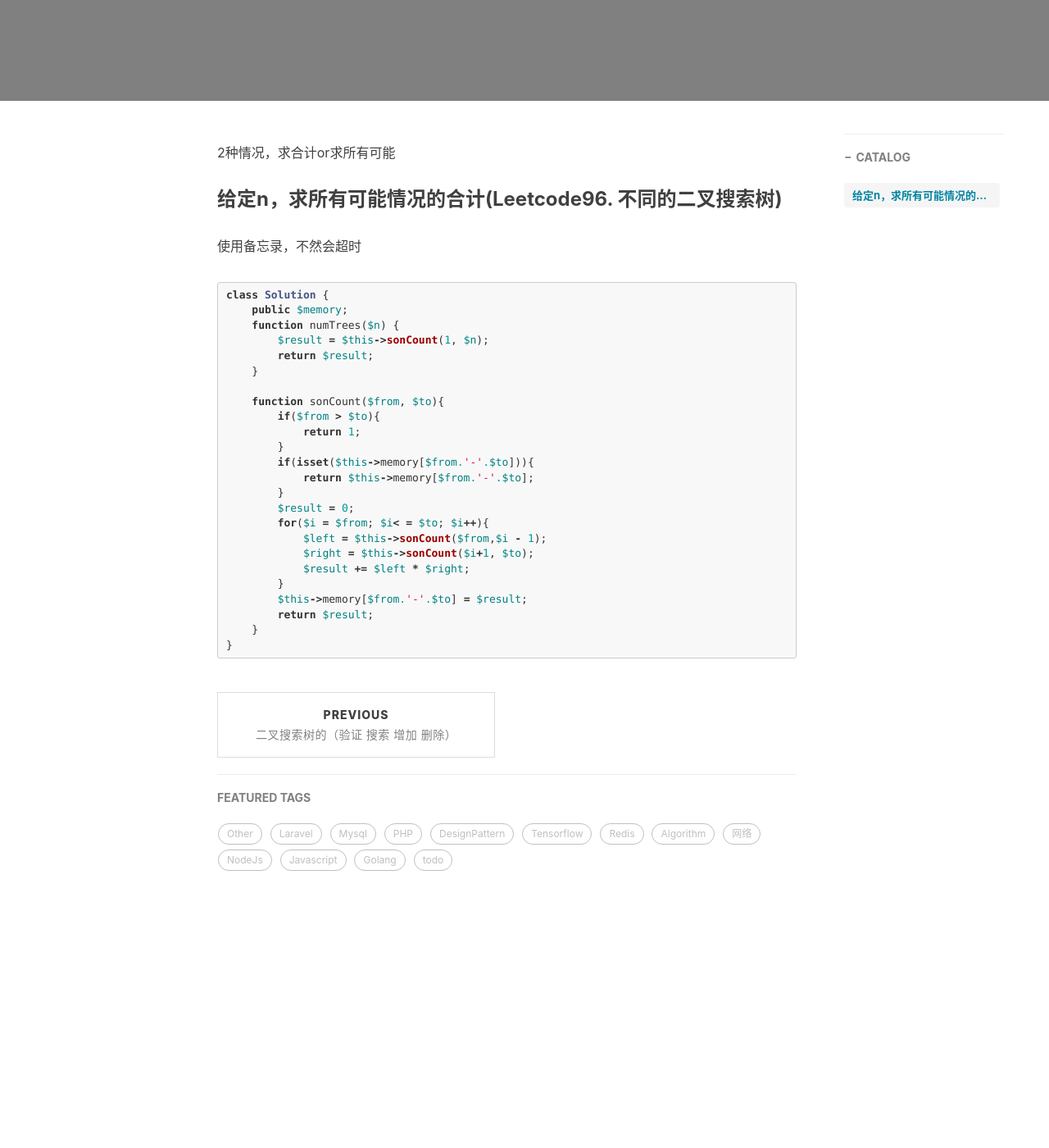
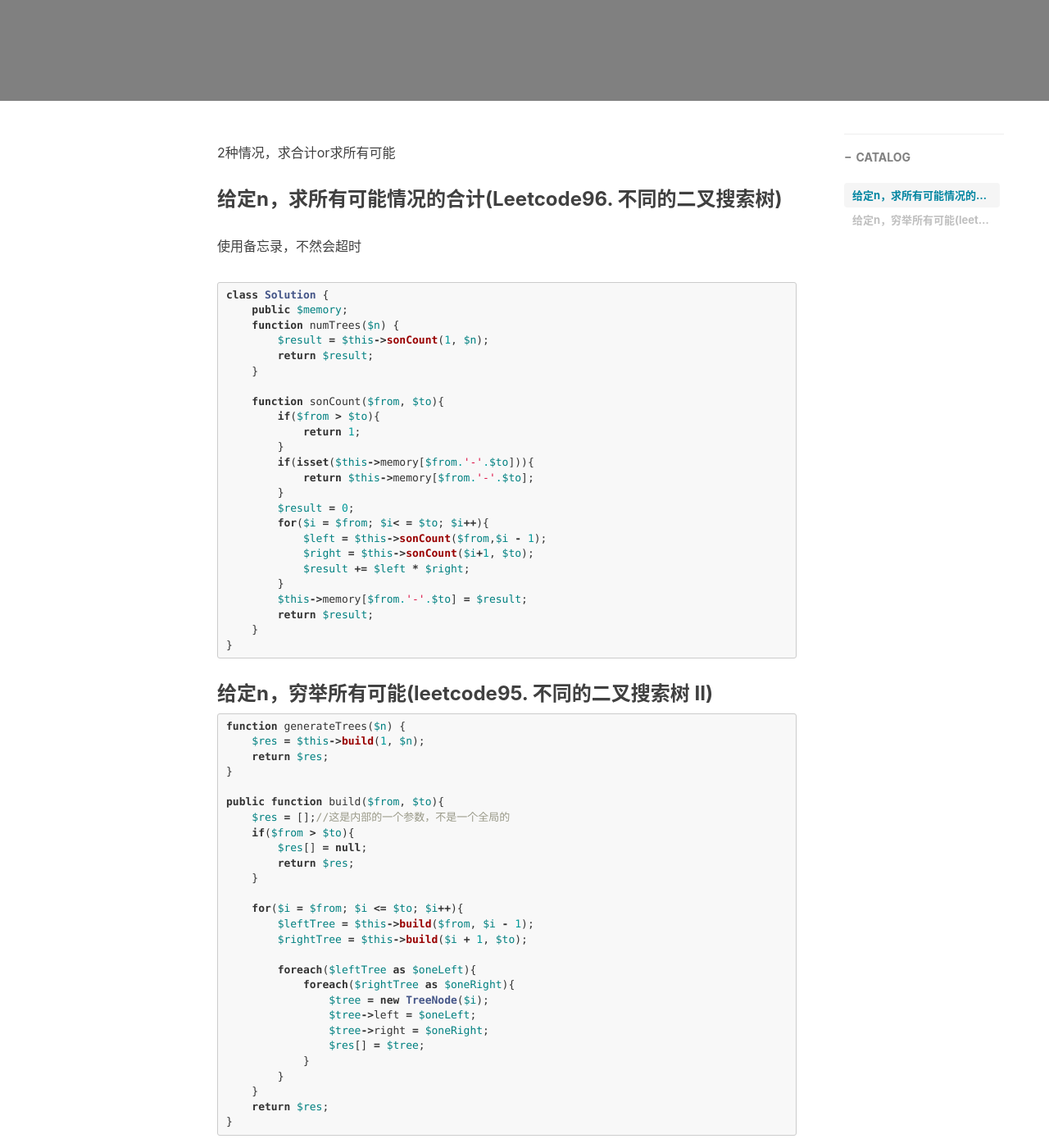
Before and after one commit to TearKnow/blog, a Jekyll site: the page built from _posts/2021-05-18-二叉搜索树的总数和所有的情况.md, in a window 1280 px wide and 1400 px high, scrolled down 394 px. Shown: the whole window at 82% size. Built offline with Jekyll 4.4.1, drawn with Linux system fonts in a browser that asks for light colours; comment, search, counter and statistics services are not loaded; before the commit the page ends 1578 px from its top, so only the background shows below that.

Commit message:
get all tree

````diff
--- a/_posts/2021-05-18-二叉搜索树的总数和所有的情况.md
+++ b/_posts/2021-05-18-二叉搜索树的总数和所有的情况.md
@@ -36,3 +36,35 @@ class Solution {
     }
 }
 ```
+
+
+### 给定n，穷举所有可能(leetcode95. 不同的二叉搜索树 II)
+```php
+function generateTrees($n) {
+    $res = $this->build(1, $n);
+    return $res;
+}
+
+public function build($from, $to){
+    $res = [];//这是内部的一个参数，不是一个全局的
+    if($from > $to){
+        $res[] = null;
+        return $res;
+    }
+
+    for($i = $from; $i <= $to; $i++){
+        $leftTree = $this->build($from, $i - 1);
+        $rightTree = $this->build($i + 1, $to);
+
+        foreach($leftTree as $oneLeft){
+            foreach($rightTree as $oneRight){
+                $tree = new TreeNode($i);
+                $tree->left = $oneLeft;
+                $tree->right = $oneRight;
+                $res[] = $tree;
+            }
+        }
+    }
+    return $res;
+}
+```
````
